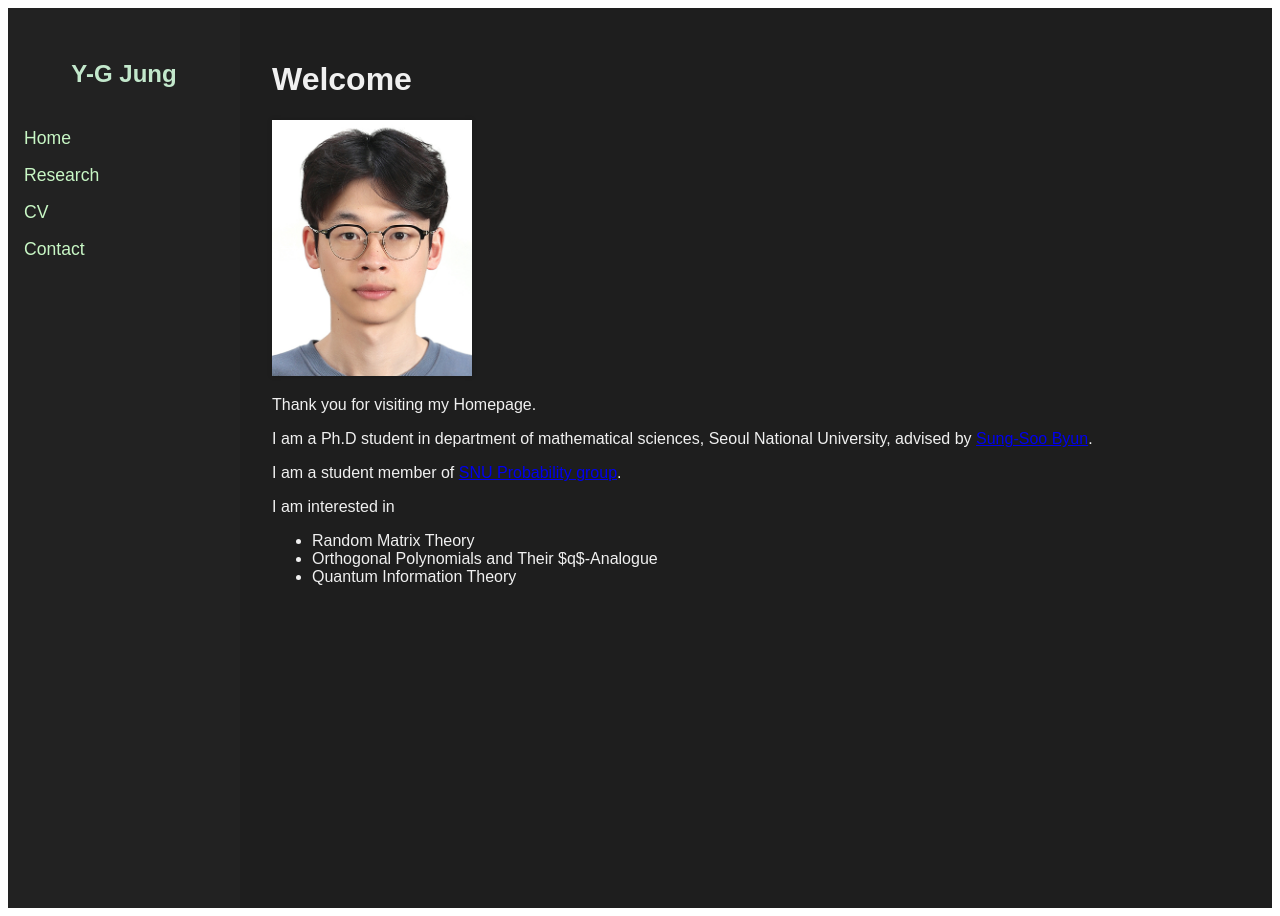
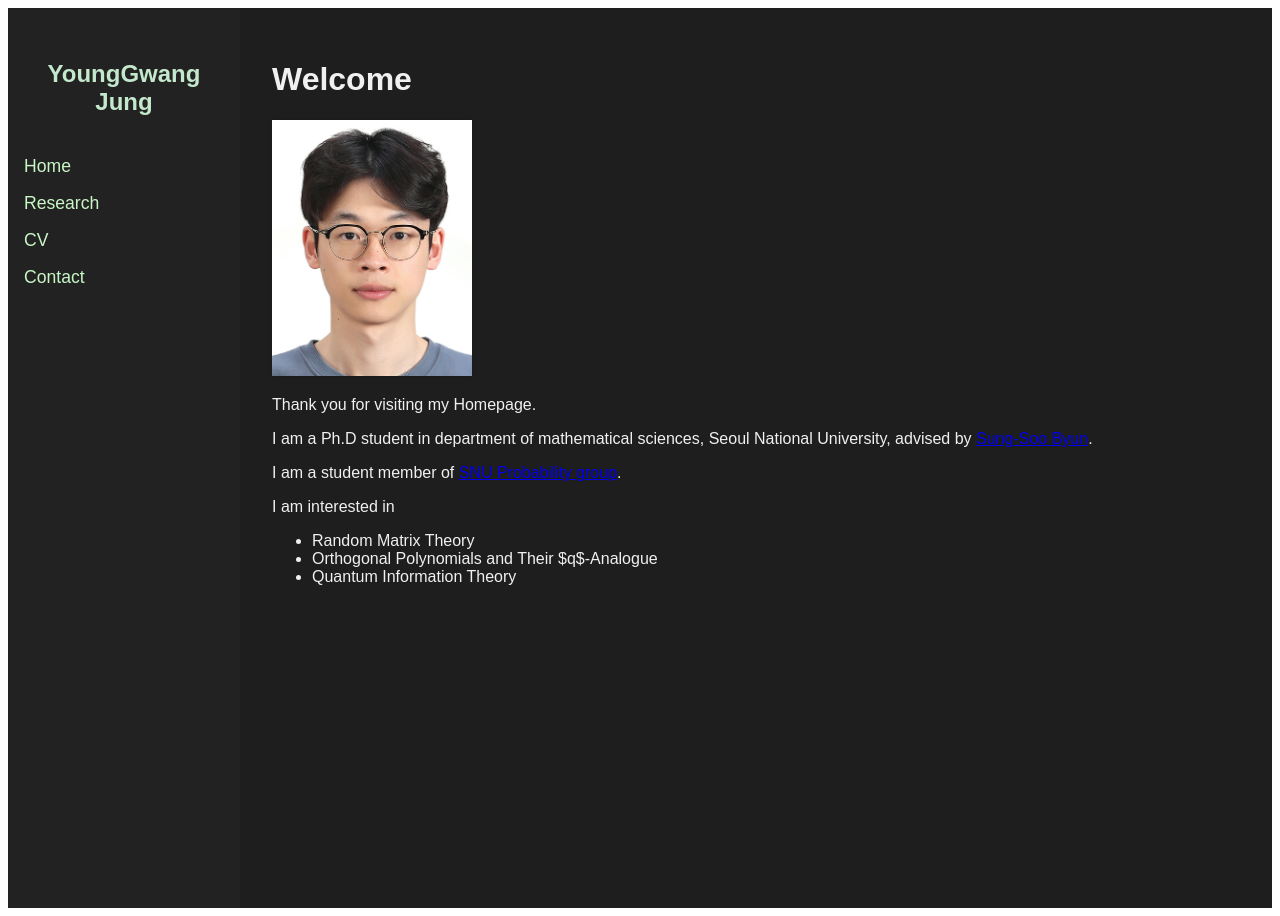
Before and after one commit to y-gJung/y-gJung.github.io, a Jekyll site: the page built from index.md, in a window 1280 px wide. Built offline with Jekyll 4.4.1, drawn with Linux system fonts in a browser that asks for light colours.

Commit message:
Update default.html

```diff
--- a/_layouts/default.html
+++ b/_layouts/default.html
@@ -5,12 +5,16 @@
   <title>{{ page.title }}</title>
   <link rel="stylesheet" href="/assets/style.css">
   <meta name="viewport" content="width=device-width, initial-scale=1.0">
+  <script src="https://polyfill.io/v3/polyfill.min.js?features=es6"></script>
+  <script id="MathJax-script" async
+    src="https://cdn.jsdelivr.net/npm/mathjax@3/es5/tex-mml-chtml.js">
+  </script>
 </head>
 <body>
 
 <div class="layout">
   <nav class="sidebar">
-    <h2 class="logo">Y-G Jung</h2>
+    <h2 class="logo">YoungGwang Jung</h2>
     <a href="/" class="side-link">Home</a>
     <a href="/research.html" class="side-link">Research</a>
     <a href="/cv.html" class="side-link">CV</a>
```
